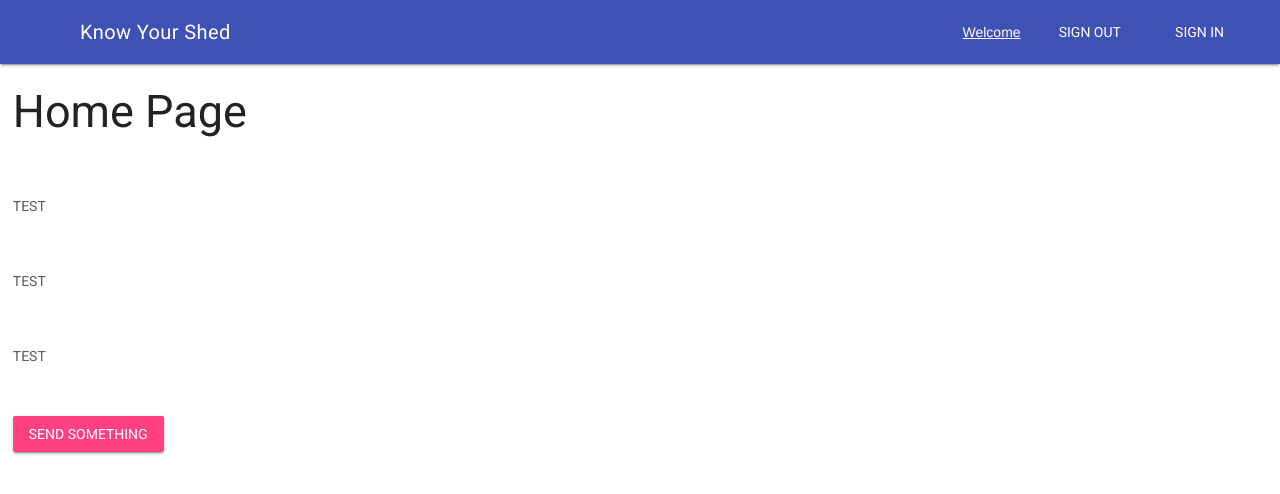
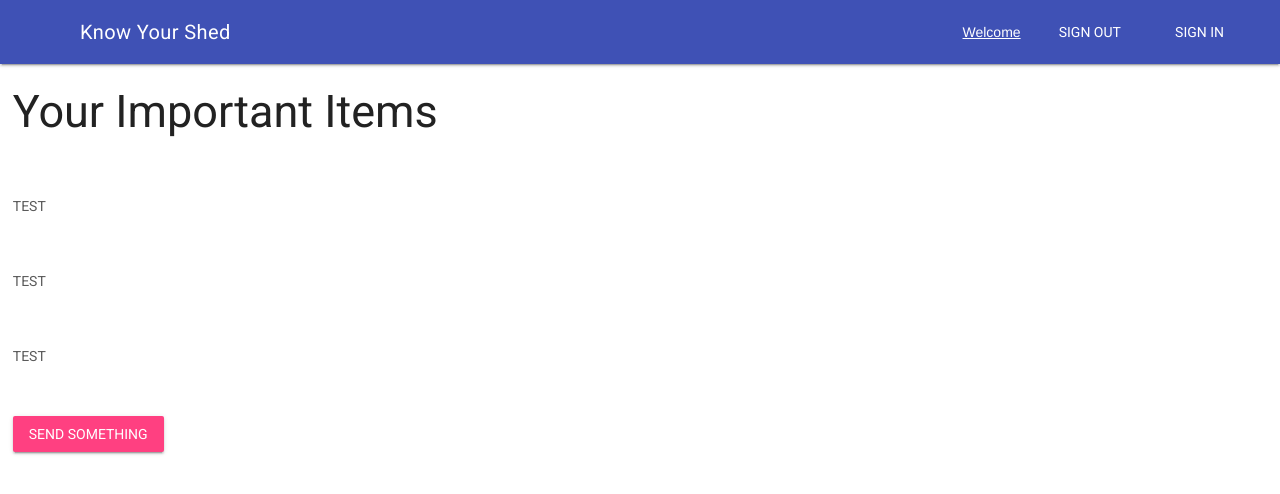
Before and after one commit to Retardvoldy/Know-Your-Shed, a website: page index.html in a window 1280 px wide. Drawn offline with nearby package versions, Linux system fonts and the light colour scheme.

Commit message:
Update index.html

```diff
--- a/index.html
+++ b/index.html
@@ -75,7 +75,7 @@
   </div>
           <main class="mdl-layout__content">
           <div id="main-content">
-            <h2>Home Page</h2>
+            <h2>Your Important Items</h2>
             <ul class='mdl-list'>
               <li class="mdl-list__item mdl-button mdl-js-button mdl-js-ripple-effect"><a class="mdl-navigation__link">
                 <span class="mdl-list__item-primary-content">
```
